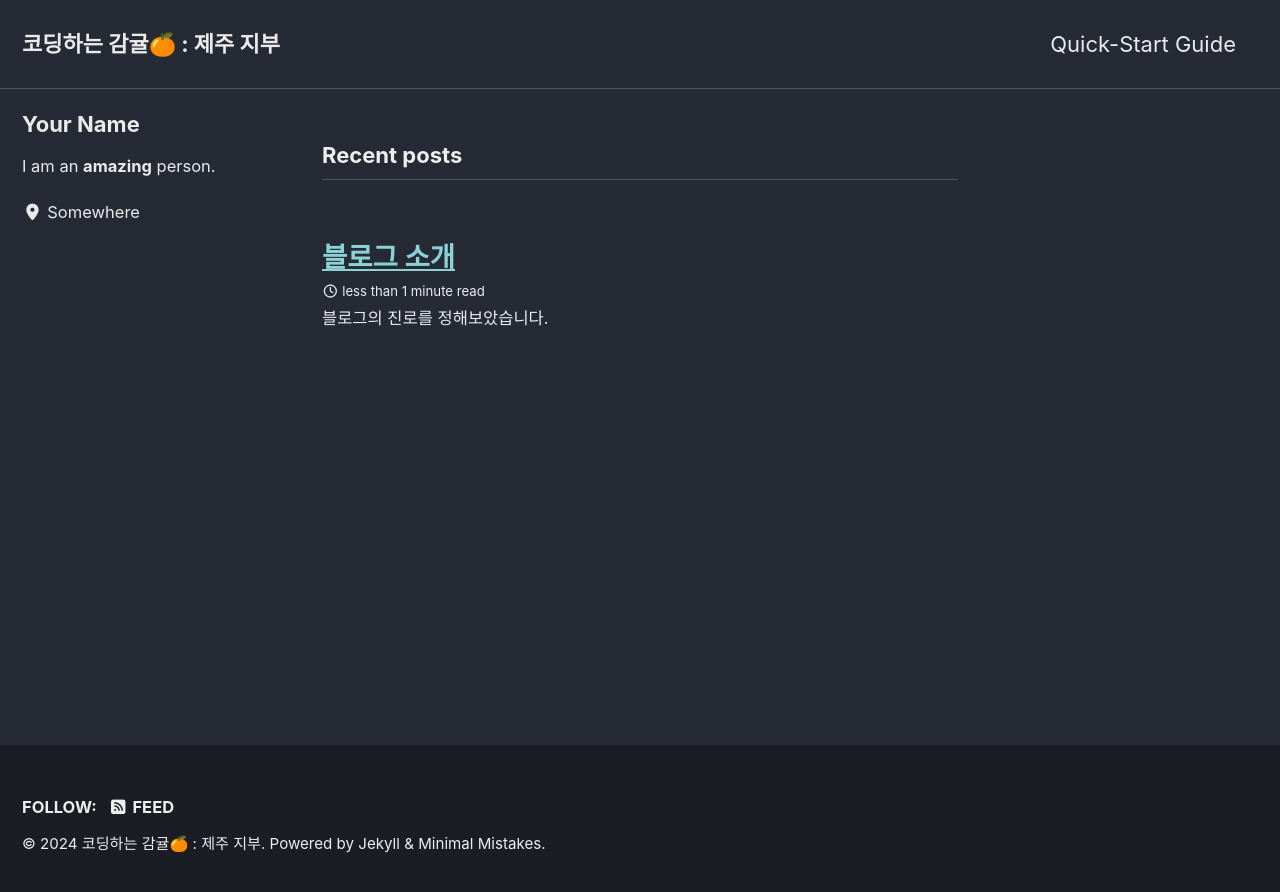
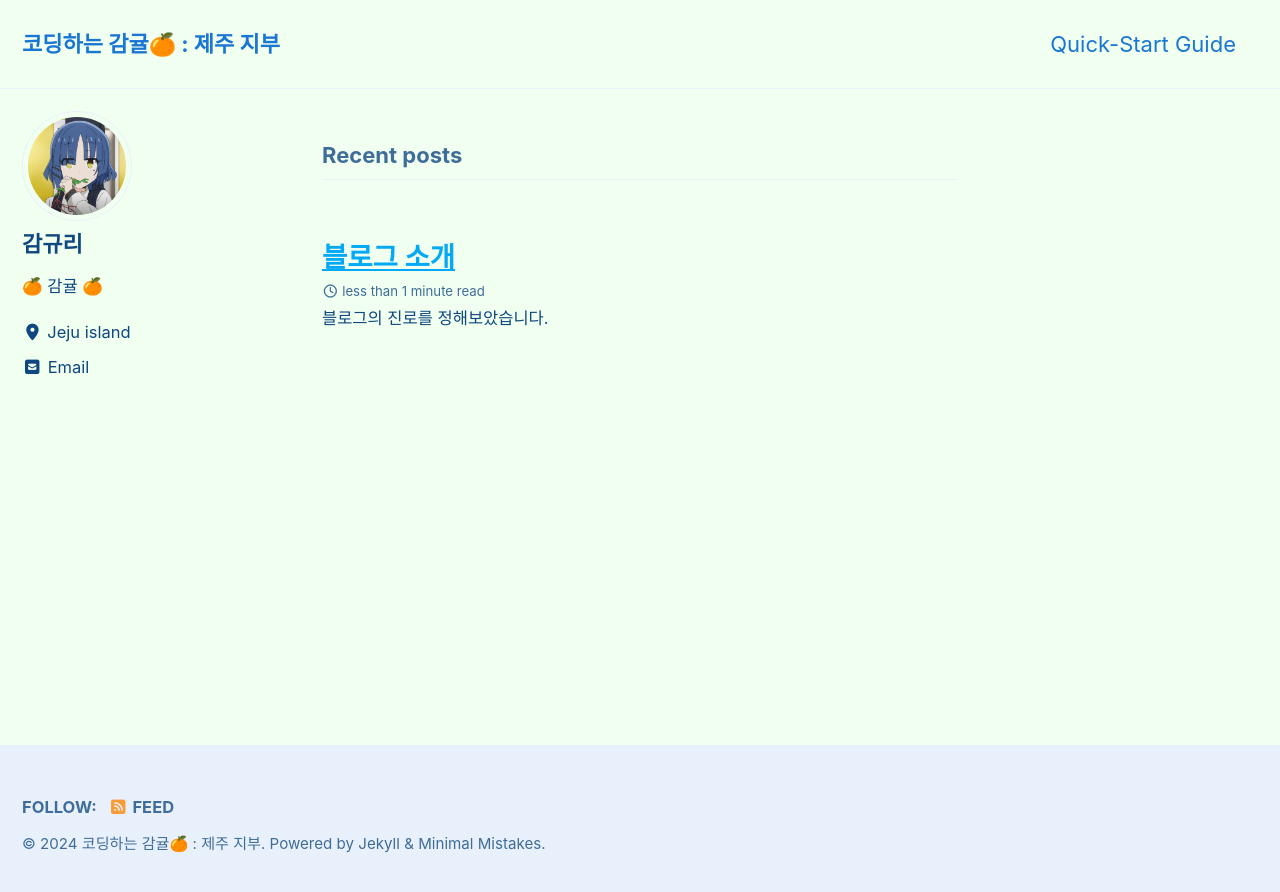
Before and after one commit to kdhson1234/kdhson1234.github.io, a Jekyll site: the page built from index.html, in a window 1280 px wide. Shown: the top 892 px of the page. Built offline with Jekyll 4.4.1, drawn with Linux system fonts in a browser that asks for light colours; cached includes are drawn as plain includes; the list of posts is cut into pages by our own code.

Commit message:
Avatar Changed

```diff
--- a/_config.yml
+++ b/_config.yml
@@ -12,7 +12,7 @@
 
 # theme                  : "minimal-mistakes-jekyll"
 # remote_theme           : "mmistakes/minimal-mistakes"
-minimal_mistakes_skin    : "dark" # "air", "aqua", "contrast", "dark", "dirt", "neon", "mint", "plum", "sunrise"
+minimal_mistakes_skin    : "aqua" # "air", "aqua", "contrast", "dark", "dirt", "neon", "mint", "plum", "sunrise"
 
 # Site Settings
 locale                   : "en-US"
@@ -113,11 +113,11 @@ analytics:
 
 # Site Author
 author:
-  name             : "Your Name"
-  avatar           : # path of avatar image, e.g. "/assets/images/bio-photo.jpg"
-  bio              : "I am an **amazing** person."
-  location         : "Somewhere"
-  email            :
+  name             : "감규리"
+  avatar           : "./avatar.jpg"
+  bio              : "🍊 감귤 🍊"
+  location         : "Jeju island"
+  email            : kdh05213518@gmail.com
   links:
     - label: "Email"
       icon: "fas fa-fw fa-envelope-square"
```
Also changed, not shown: avatar.jpg (added).
